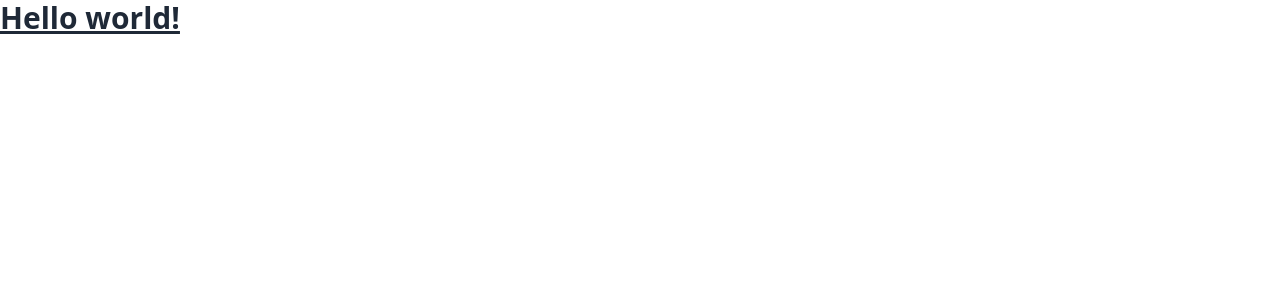
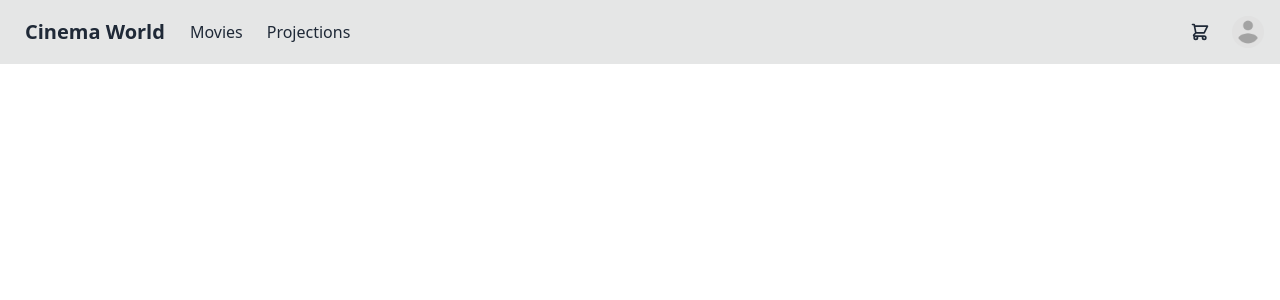
Before and after one commit to as-dev1/cinema-frontend, an Angular app: page / in a window 1280 px wide. Shown: the top 300 px of the page. Built offline with nearby package versions, Linux system fonts and the light colour scheme.

Commit message:
add navbar component

```diff
--- a/src/app/app.component.html
+++ b/src/app/app.component.html
@@ -1,3 +1,3 @@
-<h1 class="text-3xl font-bold underline">Hello world!</h1>
+<app-navbar />
 
 <router-outlet />
--- a/src/app/app.component.ts
+++ b/src/app/app.component.ts
@@ -1,12 +1,13 @@
 import { Component } from '@angular/core';
 import { RouterOutlet } from '@angular/router';
+import { NavbarComponent } from './components/navbar/navbar.component';
 
 @Component({
   selector: 'app-root',
   standalone: true,
-  imports: [RouterOutlet],
+  imports: [RouterOutlet, NavbarComponent],
   templateUrl: './app.component.html',
-  styleUrl: './app.component.css'
+  styleUrl: './app.component.css',
 })
 export class AppComponent {
   title = 'cinema-frontend';
--- /dev/null
+++ b/src/app/components/navbar/navbar.component.html
@@ -0,0 +1,61 @@
+<nav class="bg-base-300">
+  <div class="navbar max-w-7xl mx-auto">
+    <div class="flex justify-between">
+      <a class="btn btn-ghost text-xl" routerLink="/">Cinema World</a>
+      <ul tabindex="0" class="flex gap-2">
+        <li>
+          <a class="p-2 rounded-lg hover:bg-base-100" routerLink="/movies"
+            >Movies</a
+          >
+        </li>
+        <li>
+          <a class="p-2 rounded-lg hover:bg-base-100" routerLink="/projections"
+            >Projections</a
+          >
+        </li>
+      </ul>
+    </div>
+    <div class="flex-none ml-auto">
+      <div class="dropdown dropdown-end">
+        <a routerLink="cart">
+          <div tabindex="1" role="button" class="btn btn-ghost btn-circle">
+            <svg
+              xmlns="http://www.w3.org/2000/svg"
+              class="h-5 w-5"
+              fill="none"
+              viewBox="0 0 24 24"
+              stroke="currentColor"
+            >
+              <path
+                stroke-linecap="round"
+                stroke-linejoin="round"
+                stroke-width="2"
+                d="M3 3h2l.4 2M7 13h10l4-8H5.4M7 13L5.4 5M7 13l-2.293 2.293c-.63.63-.184 1.707.707 1.707H17m0 0a2 2 0 100 4 2 2 0 000-4zm-8 2a2 2 0 11-4 0 2 2 0 014 0z"
+              />
+            </svg>
+          </div>
+        </a>
+      </div>
+      <div class="dropdown dropdown-end">
+        <div tabindex="3" role="button" class="btn btn-ghost btn-circle avatar">
+          <div class="w-8 rounded-full">
+            <img alt="avatar" src="/images/avatar.png" />
+          </div>
+        </div>
+        <ul
+          tabindex="4"
+          class="menu menu-sm dropdown-content bg-base-300 rounded-box z-[1] mt-3 w-52 p-2 shadow"
+        >
+          <li>
+            <a class="justify-between" routerLink="/profile">
+              Profile
+              <span class="badge">New</span>
+            </a>
+          </li>
+          <li><a routerLink="/profile/edit">Edit Profile</a></li>
+          <li><a>Logout</a></li>
+        </ul>
+      </div>
+    </div>
+  </div>
+</nav>
```
Also changed, not shown: src/app/components/navbar/navbar.component.ts (added, +10 -0 lines), public/images/avatar.png (added).
